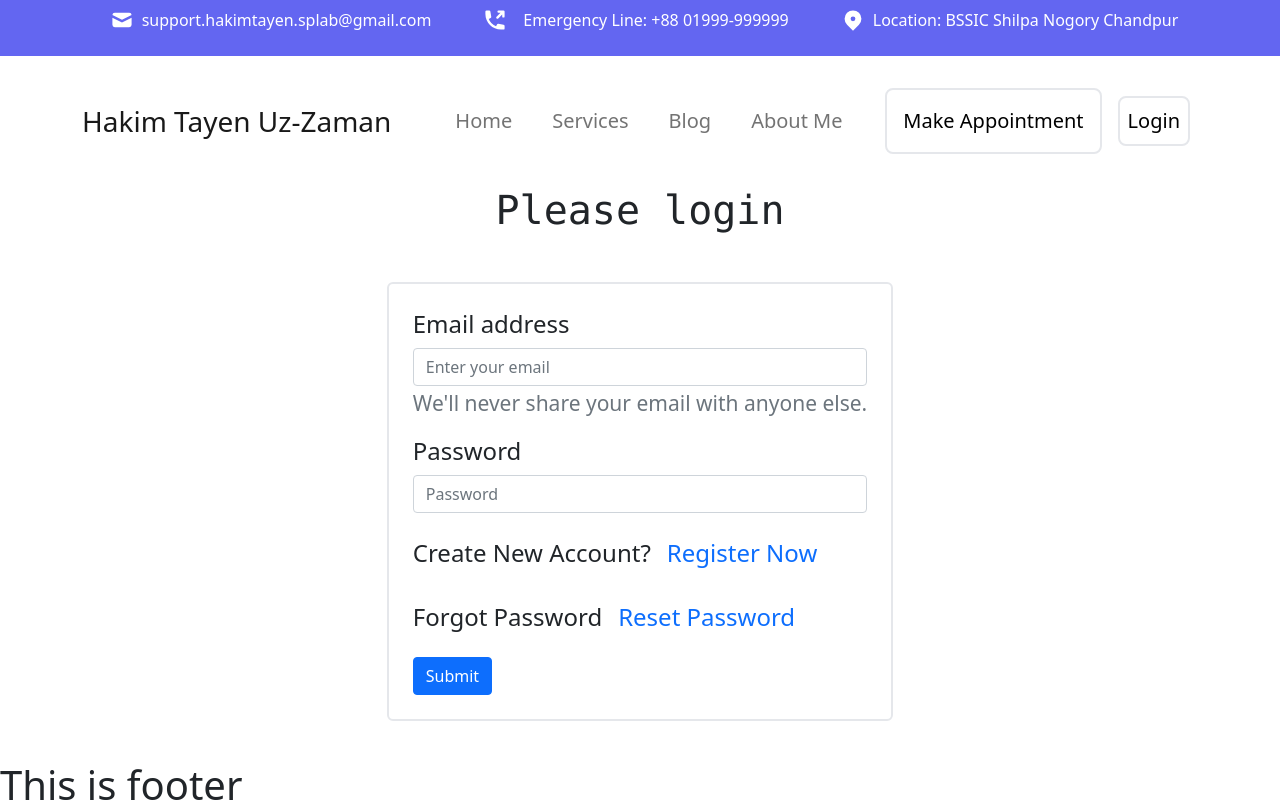
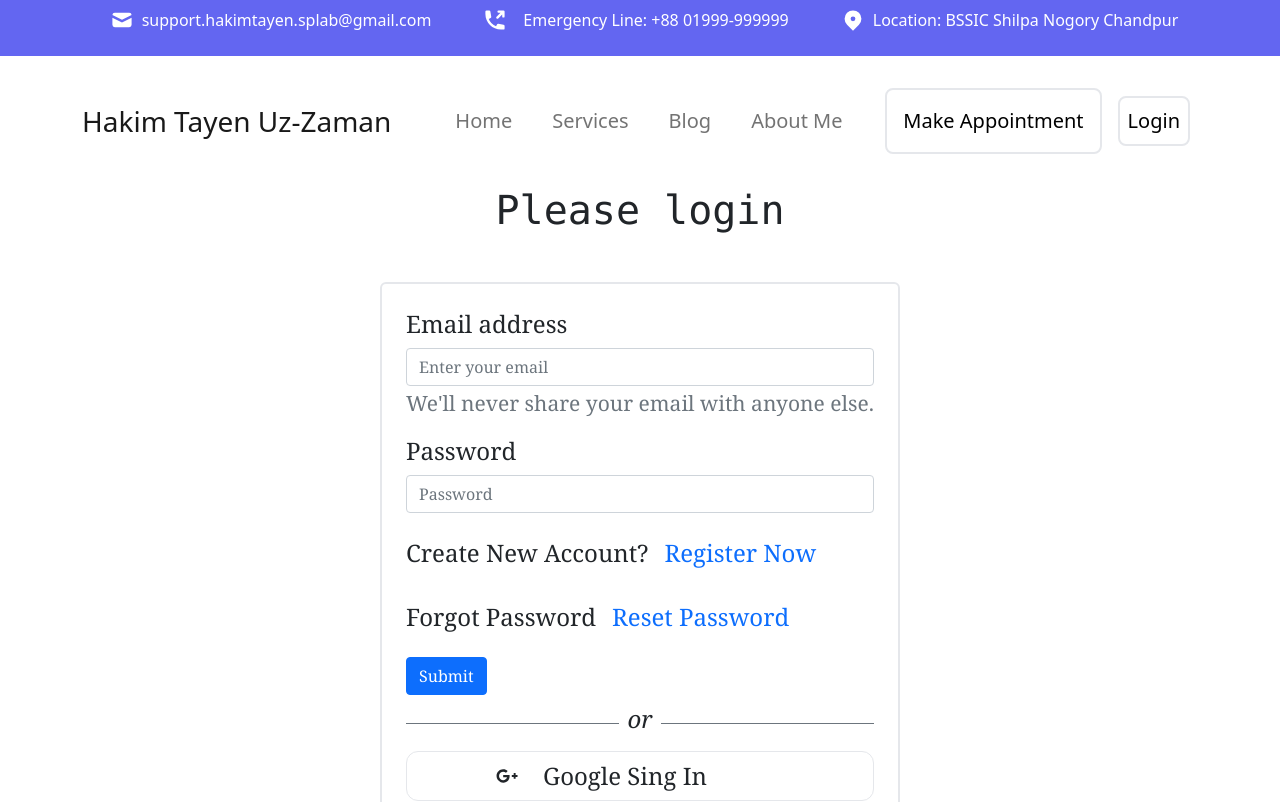
Before and after one commit to MuhammadRabius/Hakim-Tayen-Uz-Zaman, a React (Create React App) app: page /login in a window 1280 px wide. Shown: the top 802 px of the page. Built offline with nearby package versions, Linux system fonts and the light colour scheme; no server answers.

Commit message:
socialsite login updated

```diff
--- a/src/componets/Login/Login.js
+++ b/src/componets/Login/Login.js
@@ -3,6 +3,7 @@
 import { Link, useNavigate, useLocation } from 'react-router-dom';
 import { useSignInWithEmailAndPassword } from 'react-firebase-hooks/auth';
 import auth from './../../firebase.init';
+import SocialLogIn from '../SharedCompo/SocialLogIn/SocialLogIn';
 
 const Login = () => {
       const [email,setEmail]=useState('');
@@ -30,16 +31,22 @@
       const from = location.state?.from?.pathname ||'/';
       const handleSubmit=(event)=>{
            event.preventDefault();
+           if(user){
            signInWithEmailAndPassword(email,password);
+           navigate(from,{replace:true});
+           }
+           else{
+            setError('Invalid email or password');
+            return
+           }
 
-           navigate(from,{replace:true});
       }
       return (
            <div className='login-container'>
                   <h1 className='text-center font-mono'>Please login</h1>
 
 
-                  <div className='flex justify-center p-10 '>
+                  <div className='flex justify-center p-10 font-serif '>
 
                    <Form onSubmit={handleSubmit} className='border-2 rounded-md p-4 text-2xl'>
                         <Form.Group className="mb-3" controlId="formBasicEmail">
@@ -55,14 +62,17 @@
                         <Form.Control onBlur={handPassword} type="password" placeholder="Password" required/>
                         </Form.Group>
 
-                        <p className='flex items-center'>Create New Account?<Nav.Link as={Link} to='/register'>Register Now</Nav.Link></p>
-                        <p className='flex items-center'>Forgot Password<Nav.Link as={Link} to='/register'>Reset Password</Nav.Link></p>
-                        <p>{error?.massage}</p>
+                        <p className='flex items-center text-1xl'>Create New Account?<Nav.Link as={Link} to='/register'>Register Now</Nav.Link></p>
+                        <p className='flex items-center text-1xl'>Forgot Password<Nav.Link as={Link} to='/register'>Reset Password</Nav.Link></p>
+                        <p>{error}</p>
                         <Button variant="primary" type="submit">
                         Submit
                         </Button>
+                        <SocialLogIn></SocialLogIn>
                   </Form>
+
             </div>
+
 
            </div>
       );
--- a/src/componets/Register/Register.js
+++ b/src/componets/Register/Register.js
@@ -57,7 +57,7 @@
                   <h1 className='text-center font-mono'>Register Now!</h1>
 
 
-                  <div className='flex justify-center p-10 w-full'>
+                  <div className='flex justify-center p-10 w-full font-serif'>
 
                    <Form onSubmit={handleRegisterSubmit} className='border-2 rounded-md p-4 text-2xl'>
                         <Form.Group className="mb-3" controlId="formBasicEmail">
--- /dev/null
+++ b/src/componets/SharedCompo/SocialLogIn/SocialLogIn.js
@@ -0,0 +1,37 @@
+import React from 'react';
+import { useSignInWithGoogle } from 'react-firebase-hooks/auth';
+import { AiOutlineGooglePlus } from "react-icons/ai";
+import auth from './../../../firebase.init';
+import { useNavigate } from 'react-router-dom';
+
+const SocialLogIn = () => {
+      const navigate =useNavigate();
+      const [signInWithGoogle, user, loading, error] = useSignInWithGoogle(auth);
+
+      if (error) {
+            return (
+                  <div>
+                  <p>Error: {error.message}</p>
+                  </div>
+            );}
+
+       if(user){
+             navigate('/')
+       }
+      return (
+            <div>
+                  <div className='flex justify-center items-center'>
+                  <div style={{height:'1px'}} className='bg-secondary w-50'></div>
+                  <p className='mt-2 px-2 italic'>or</p>
+                  <div style={{height:'1px'}} className='bg-secondary w-50'></div>
+            </div>
+                <div>
+                </div>
+                      <button onClick={()=>signInWithGoogle()} className='border-1 rounded-xl p-2 w-full hover:bg-blue-400 flex items-center'> <AiOutlineGooglePlus className='ml-20'></AiOutlineGooglePlus> <span className='px-4 font-serif'>Google Sing In</span></button>
+                      <button className='border-1 rounded-xl p-2 w-full hover:bg-blue-400 flex items-center mt-2'> <AiOutlineGooglePlus className='ml-20'></AiOutlineGooglePlus> <span className='px-4 font-serif'>facebook Sing In</span></button>
+            </div>
+
+      );
+};
+
+export default SocialLogIn;
```
